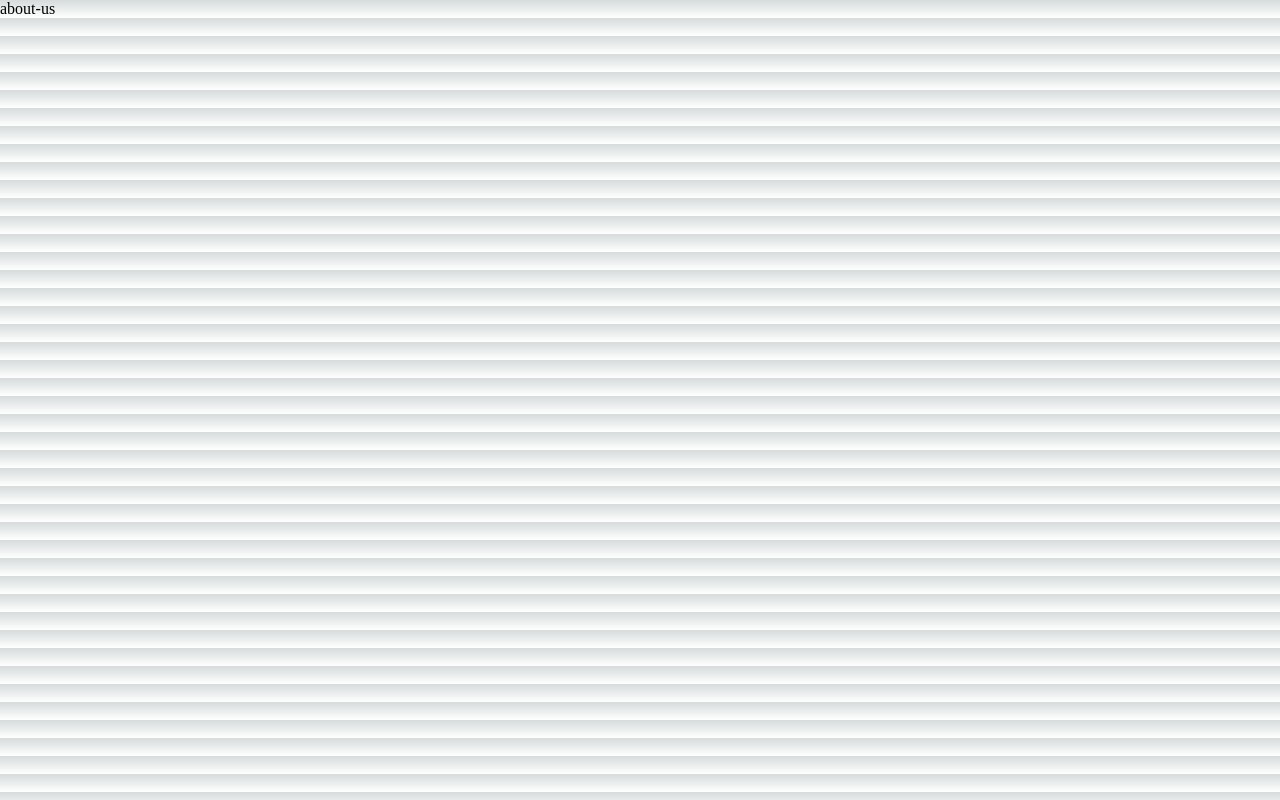
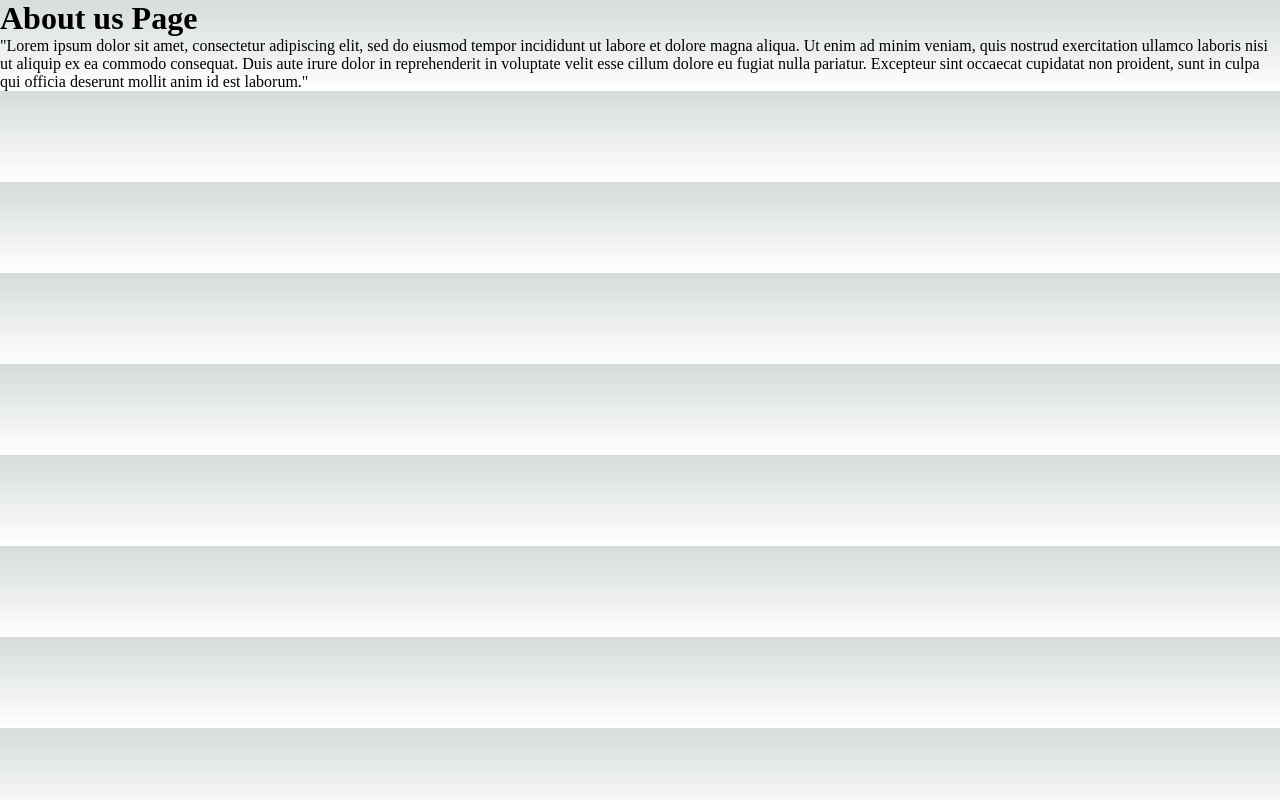
Before and after one commit to SmaelNicolas/eventsApp_NextJS, a Next.js app: page /about-us in a window 1280 px wide. Built offline with nearby package versions, Linux system fonts and the light colour scheme.

Commit message:
dummy about us

```diff
--- a/pages/about-us.js
+++ b/pages/about-us.js
@@ -1,4 +1,17 @@
-const AboutUs = () => {
-	return <div>about-us</div>;
+const AboutUsPage = () => {
+	return (
+		<div>
+			<h1> About us Page</h1>
+			<p>
+				"Lorem ipsum dolor sit amet, consectetur adipiscing elit, sed do
+				eiusmod tempor incididunt ut labore et dolore magna aliqua. Ut
+				enim ad minim veniam, quis nostrud exercitation ullamco laboris
+				nisi ut aliquip ex ea commodo consequat. Duis aute irure dolor
+				in reprehenderit in voluptate velit esse cillum dolore eu fugiat
+				nulla pariatur. Excepteur sint occaecat cupidatat non proident,
+				sunt in culpa qui officia deserunt mollit anim id est laborum."
+			</p>
+		</div>
+	);
 };
-export default AboutUs;
+export default AboutUsPage;
```
